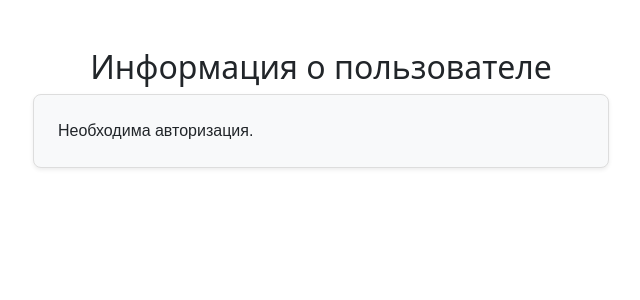
After one commit to FairuzovR/Course_final_work, a Django app: template TB4/templates/me.html in a window 1280 px wide. The commit adds this page. Shown: the top 300 px of the page, without its empty margins (319-959 px from the left). Run offline with Django 4.2, Linux system fonts and the light colour scheme; the template is opened without the code that fills it, so the values that code supplies are empty; some libraries are stand-ins or nearby versions.

Commit message:
Добавление проверки авторизации по JWT через куки или заголовок

```diff
--- a/TB4/TB4/settings.py
+++ b/TB4/TB4/settings.py
@@ -148,7 +148,6 @@ SIMPLE_JWT = {
     'AUTH_TOKEN_CLASSES': ('rest_framework_simplejwt.tokens.AccessToken',),
     'TOKEN_TYPE_CLAIM': 'token_type',
 }
-
 DEFAULT_AUTO_FIELD = 'django.db.models.BigAutoField'
 AUTH_USER_MODEL = 'user.User'
 
--- a/TB4/templates/base.html
+++ b/TB4/templates/base.html
@@ -6,6 +6,7 @@
     <meta name="viewport" content="width=device-width, initial-scale=1.0">
     <title>{% block title %}Base title{% endblock %}</title>
     <link rel="stylesheet" href="{% static 'css/bootstrap.min.css' %}">
+    <script src="https://cdn.jsdelivr.net/npm/axios/dist/axios.min.js"></script>
 </head>
 <body>
     <header>
@@ -15,34 +16,29 @@
         {% block content %}
         <div class="container mt-5 justify-content-center flex-column">
           <div>
-            <p class="text-center h1">Введите номер телефона</p>
+            <p class="text-center h1" id="titleText">Введите номер телефона</p>
             <form class="justify-content-center d-flex flex-column" id="phoneForm" method="post">
             {% csrf_token %}
             <input class="w-25 mx-auto text-center form-control m-4 bg-dark text-light p-2" id="inputPhone" value="+7 (___) ___ - __ - __" >
-            <button type="submit" class="btn btn-outline-dark w-25 mx-auto" onclick="sendVerificationCode()">Отправить</button>
+            <button id="sendBtn" type="submit" class="btn btn-outline-dark w-25 mx-auto" onclick="sendVerificationCode()">Отправить</button>
             </form>
           </div>
           <div id="verificationFields" class="d-none">
             <form class="justify-content-center d-flex flex-column" id="verifyForm" method="post">
               {% csrf_token %}
-              <p class="text-center h2">Введите код верификации</p>
-              <input class="w-25 mx-auto text-center form-control m-4 bg-dark text-light p-2" id="inputCode" placeholder="Код верификации">
+              <input class="w-25 mx-auto text-center form-control mb-4 bg-dark text-light p-2" id="inputCode" placeholder="Код верификации">
               <button type="submit" class="btn btn-outline-dark w-25 mx-auto" onclick="verifyCode()">Проверить код</button>
             </form>
           </div>
           <div id="errorMessages" class="" role="alert"></div>
         </div>
-
-        {% endblock %}
-    </main>
-
-    <footer>
-    </footer>
-    <script src="https://cdn.jsdelivr.net/npm/axios/dist/axios.min.js"></script>
         <script>
-        let inputPhone=document.getElementById("inputPhone");
+            let inputPhone = document.getElementById("inputPhone");
             let phoneNumber;
-        inputPhone.oninput=()=>phoneMask(inputPhone)
+            inputPhone.oninput=()=>phoneMask(inputPhone);
+            function deleteCookie(name) {
+                document.cookie = name + '=; expires=Thu, 01 Jan 1970 00:00:00 GMT; path=/';
+            }
             function phoneMask(inputEl) {
                 let patStringArr = "+7 (___) ___ - __ - __".split('');
                 let arrPush = [4, 5, 6, 9, 10, 11, 15, 16, 20, 21]
@@ -66,14 +62,19 @@
                 phone_number: phoneNumber
             })
             .then(response => {
+                deleteCookie('accessToken');
+                deleteCookie('refreshToken');
                 errorMessages.className = '';
                 errorMessages.textContent = '';
+                document.getElementById("titleText").textContent = 'Введите код верификации';
                 document.getElementById('verificationFields').classList.remove('d-none');
                 document.getElementById('inputPhone').setAttribute('disabled', 'disabled');
+                document.getElementById('sendBtn').classList.add('d-none');
             })
             .catch(error => {
                 const errorMessages = document.getElementById('errorMessages');
                 errorMessages.className = 'alert alert-danger mt-3';
+                console.log(error);
                 if (error.response && error.response.data) {
                     errorMessages.textContent = Object.values(error.response.data).join(', ');
                 } else {
@@ -98,13 +99,12 @@
                     const errorMessages = document.getElementById('errorMessages');
                     errorMessages.className = '';
                     errorMessages.textContent = '';
-                alert(response.data.detail || 'Код подтвержден успешно');
-                // Очистить поля и сбросить форму
-                // document.getElementById('inputPhone').value = '';
-                // document.getElementById('inputCode').value = '';
-                // document.getElementById('verificationFields').classList.add('d-none');
-                // document.getElementById('inputPhone').removeAttribute('disabled');
-                // document.querySelector('button[onclick="sendVerificationCode(event)"]').removeAttribute('disabled');
+                    const { access, refresh } = response.data;
+                    localStorage.setItem('accessToken', access);
+                    localStorage.setItem('refreshToken', refresh);
+                    document.cookie = `accessToken=${access}; path=/;`;
+                    document.cookie = `refreshToken=${refresh}; path=/;`;
+                    window.location.href = '/me'
                 })
                 .catch(error => {
                     console.log(error)
@@ -118,5 +118,11 @@
                 });
             }
         </script>
+        {% endblock %}
+    </main>
+
+    <footer>
+    </footer>
+
 </body>
 </html>
--- /dev/null
+++ b/TB4/templates/me.html
@@ -0,0 +1,48 @@
+{% extends 'base.html' %}
+{% block content %}
+<div id="user-data-container" class="container mt-5">
+    <h2 class="text-center">Информация о пользователе</h2>
+    <div id="user-data" class="card p-4 shadow-sm">
+        Загрузка данных...
+    </div>
+</div>
+
+<style>
+    #user-data-container {
+        max-width: 600px;
+        margin: 0 auto;
+    }
+    #user-data {
+        background-color: #f8f9fa;
+        border: 1px solid #ddd;
+        border-radius: 8px;
+        padding: 20px;
+        font-family: Arial, sans-serif;
+        white-space: pre-wrap;
+        overflow-wrap: break-word;
+    }
+</style>
+
+<script>
+    document.addEventListener('DOMContentLoaded', function() {
+        const accessToken = localStorage.getItem('accessToken');
+        if (accessToken) {
+            axios.get('/api/user/me/', {
+                headers: {
+                    'Authorization': `Bearer ${accessToken}`
+                }
+            })
+            .then(response => {
+                const userDataElement = document.getElementById('user-data');
+                userDataElement.textContent = JSON.stringify(response.data, null, 2);
+            })
+            .catch(error => {
+                console.error('Ошибка при получении данных:', error);
+                document.getElementById('user-data').textContent = 'Ошибка при загрузке данных.';
+            });
+        } else {
+            document.getElementById('user-data').textContent = 'Необходима авторизация.';
+        }
+    });
+</script>
+{% endblock %}
--- a/TB4/user/views.py
+++ b/TB4/user/views.py
@@ -21,7 +21,6 @@ class SendCodeView(APIView):
         serializer = VerificationCodeSerializer(data=request.data)
         if serializer.is_valid():
             phone_number = serializer.validated_data['phone_number']
-            print(phone_number)
             verify_code, created = PhoneNumberVerification. \
                 objects.get_or_create(
                     phone_number=phone_number
--- a/TB4/web/urls.py
+++ b/TB4/web/urls.py
@@ -1,6 +1,7 @@
 from django.urls import path
-from . import views
+from .views import home_view, me_view
 
 urlpatterns = [
-    path('', views.home_view, name='home'),
+    path('', home_view, name='home'),
+    path('me/', me_view, name='me'),
 ]
--- a/TB4/web/views.py
+++ b/TB4/web/views.py
@@ -1,5 +1,11 @@
 from django.shortcuts import render
+from .decorators import jwt_required
 
 
 def home_view(request):
     return render(request, 'base.html')
+
+
+@jwt_required
+def me_view(request):
+    return render(request, 'me.html')
```
Also changed, not shown: TB4/web/decorators.py (added, +24 -0 lines). Lines whose indentation alone changed are shown as unchanged.
